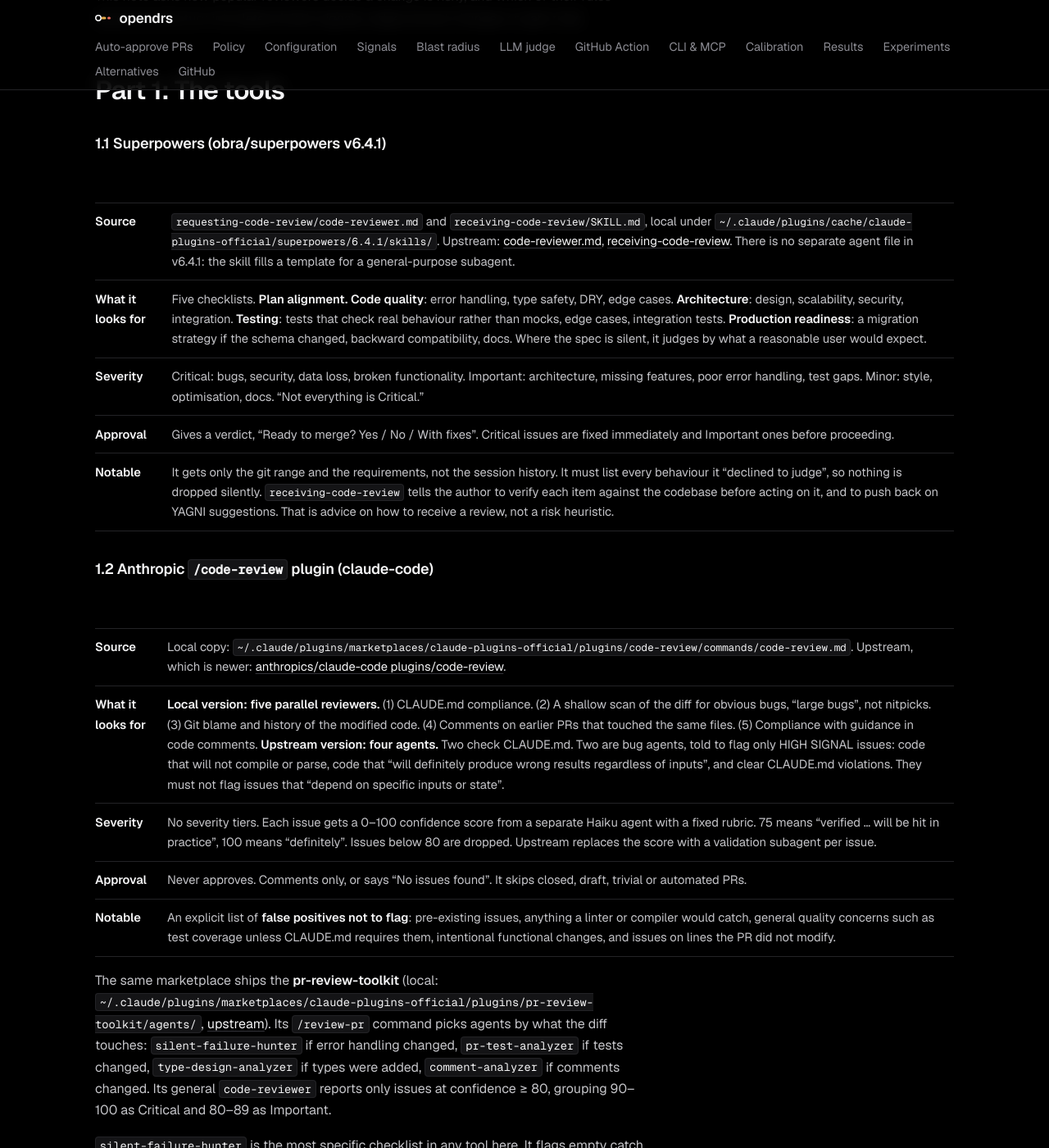
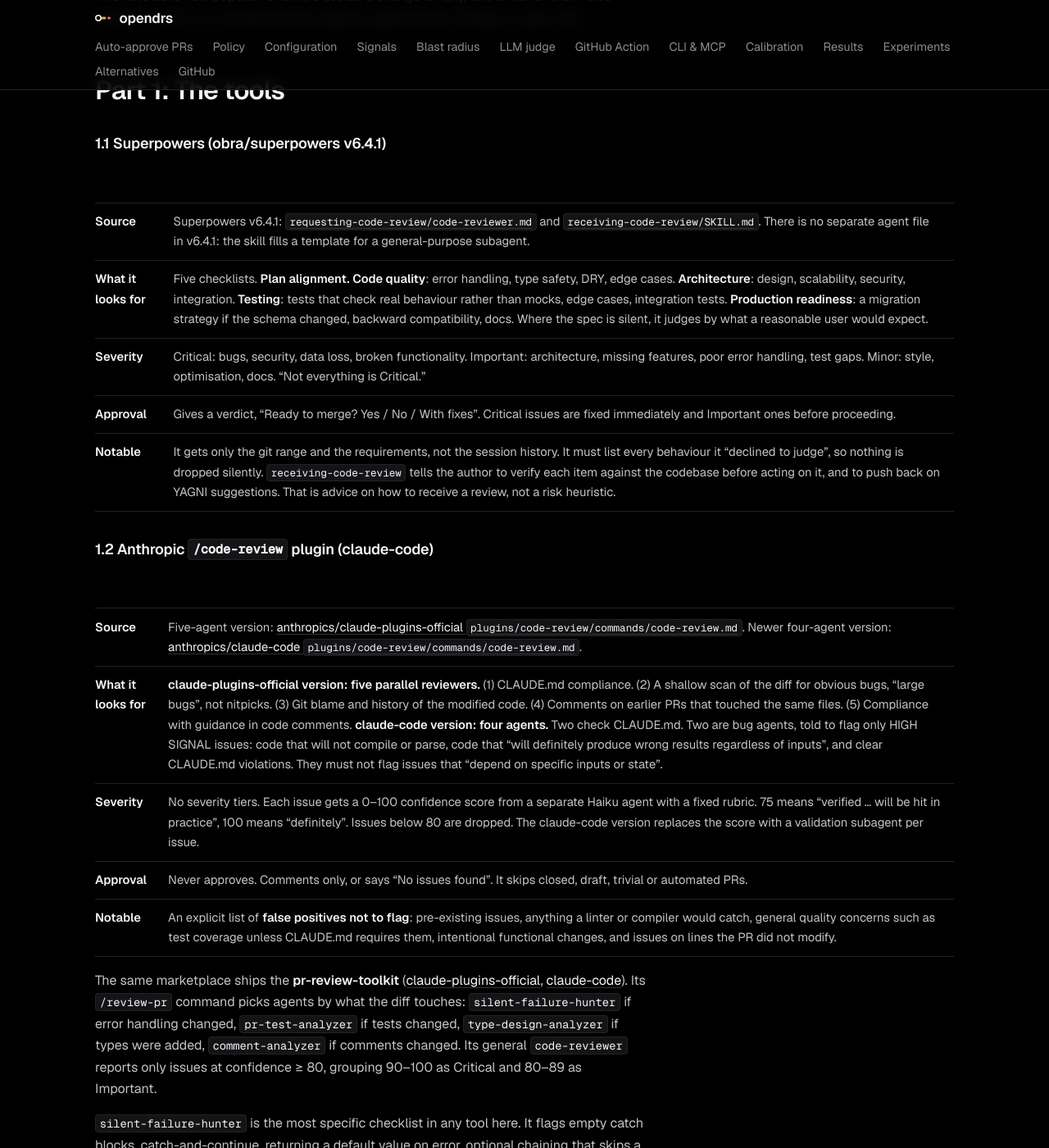
Before and after one commit to actions-marketplace-validations/error-path_opendrs, a Jekyll site: the page built from docs/research/2026-10-18-review-risk-heuristics.md, in a window 1280 px wide and 1400 px high, scrolled down 788 px. Shown: the whole window at 82% size. Built offline with Jekyll 4.4.1, drawn with Linux system fonts in a browser that asks for light colours; our own code applies the rules of GitHub Pages for plain Markdown files; some of the changed text lies outside the part shown.

Commit message:
docs(research): cite public URLs instead of local plugin paths
Co-Authored-By: Claude Opus 5.5 <noreply@anthropic.com>

```diff
--- a/docs/research/2026-10-18-review-risk-heuristics.md
+++ b/docs/research/2026-10-18-review-risk-heuristics.md
@@ -25,7 +25,7 @@ could turn into deterministic signals, judge-prompt changes or gate rules.
 
 | | |
 |---|---|
-| **Source** | `requesting-code-review/code-reviewer.md` and `receiving-code-review/SKILL.md`, local under `~/.claude/plugins/cache/claude-plugins-official/superpowers/6.4.1/skills/`. Upstream: [code-reviewer.md](https://github.com/obra/superpowers/blob/main/skills/requesting-code-review/code-reviewer.md), [receiving-code-review](https://github.com/obra/superpowers/blob/main/skills/receiving-code-review/SKILL.md). There is no separate agent file in v6.4.1: the skill fills a template for a general-purpose subagent. |
+| **Source** | Superpowers v6.4.1: [`requesting-code-review/code-reviewer.md`](https://github.com/obra/superpowers/blob/v6.4.1/skills/requesting-code-review/code-reviewer.md) and [`receiving-code-review/SKILL.md`](https://github.com/obra/superpowers/blob/v6.4.1/skills/receiving-code-review/SKILL.md). There is no separate agent file in v6.4.1: the skill fills a template for a general-purpose subagent. |
 | **What it looks for** | Five checklists. **Plan alignment.** **Code quality**: error handling, type safety, DRY, edge cases. **Architecture**: design, scalability, security, integration. **Testing**: tests that check real behaviour rather than mocks, edge cases, integration tests. **Production readiness**: a migration strategy if the schema changed, backward compatibility, docs. Where the spec is silent, it judges by what a reasonable user would expect. |
 | **Severity** | Critical: bugs, security, data loss, broken functionality. Important: architecture, missing features, poor error handling, test gaps. Minor: style, optimisation, docs. "Not everything is Critical." |
 | **Approval** | Gives a verdict, "Ready to merge? Yes / No / With fixes". Critical issues are fixed immediately and Important ones before proceeding. |
@@ -35,15 +35,15 @@ could turn into deterministic signals, judge-prompt changes or gate rules.
 
 | | |
 |---|---|
-| **Source** | Local copy: `~/.claude/plugins/marketplaces/claude-plugins-official/plugins/code-review/commands/code-review.md`. Upstream, which is newer: [anthropics/claude-code plugins/code-review](https://github.com/anthropics/claude-code/blob/main/plugins/code-review/commands/code-review.md). |
-| **What it looks for** | **Local version: five parallel reviewers.** (1) CLAUDE.md compliance. (2) A shallow scan of the diff for obvious bugs, "large bugs", not nitpicks. (3) Git blame and history of the modified code. (4) Comments on earlier PRs that touched the same files. (5) Compliance with guidance in code comments. **Upstream version: four agents.** Two check CLAUDE.md. Two are bug agents, told to flag only HIGH SIGNAL issues: code that will not compile or parse, code that "will definitely produce wrong results regardless of inputs", and clear CLAUDE.md violations. They must not flag issues that "depend on specific inputs or state". |
-| **Severity** | No severity tiers. Each issue gets a 0–100 confidence score from a separate Haiku agent with a fixed rubric. 75 means "verified ... will be hit in practice", 100 means "definitely". Issues below 80 are dropped. Upstream replaces the score with a validation subagent per issue. |
+| **Source** | Five-agent version: [anthropics/claude-plugins-official `plugins/code-review/commands/code-review.md`](https://github.com/anthropics/claude-plugins-official/blob/main/plugins/code-review/commands/code-review.md). Newer four-agent version: [anthropics/claude-code `plugins/code-review/commands/code-review.md`](https://github.com/anthropics/claude-code/blob/main/plugins/code-review/commands/code-review.md). |
+| **What it looks for** | **claude-plugins-official version: five parallel reviewers.** (1) CLAUDE.md compliance. (2) A shallow scan of the diff for obvious bugs, "large bugs", not nitpicks. (3) Git blame and history of the modified code. (4) Comments on earlier PRs that touched the same files. (5) Compliance with guidance in code comments. **claude-code version: four agents.** Two check CLAUDE.md. Two are bug agents, told to flag only HIGH SIGNAL issues: code that will not compile or parse, code that "will definitely produce wrong results regardless of inputs", and clear CLAUDE.md violations. They must not flag issues that "depend on specific inputs or state". |
+| **Severity** | No severity tiers. Each issue gets a 0–100 confidence score from a separate Haiku agent with a fixed rubric. 75 means "verified ... will be hit in practice", 100 means "definitely". Issues below 80 are dropped. The claude-code version replaces the score with a validation subagent per issue. |
 | **Approval** | Never approves. Comments only, or says "No issues found". It skips closed, draft, trivial or automated PRs. |
 | **Notable** | An explicit list of **false positives not to flag**: pre-existing issues, anything a linter or compiler would catch, general quality concerns such as test coverage unless CLAUDE.md requires them, intentional functional changes, and issues on lines the PR did not modify. |
 
 The same marketplace ships the **pr-review-toolkit**
-(local: `~/.claude/plugins/marketplaces/claude-plugins-official/plugins/pr-review-toolkit/agents/`,
-[upstream](https://github.com/anthropics/claude-code/tree/main/plugins/pr-review-toolkit/agents)).
+([claude-plugins-official](https://github.com/anthropics/claude-plugins-official/tree/main/plugins/pr-review-toolkit/agents),
+[claude-code](https://github.com/anthropics/claude-code/tree/main/plugins/pr-review-toolkit/agents)).
 Its `/review-pr` command
 picks agents by what the diff touches: `silent-failure-hunter` if error handling changed,
 `pr-test-analyzer` if tests changed, `type-design-analyzer` if types were added, `comment-analyzer`
@@ -56,14 +56,14 @@ failing call, broad catches, unjustified fallbacks, and retries that give up sil
 CRITICAL for a silent failure or broad catch, HIGH for a bad message or unjustified fallback,
 MEDIUM for missing context. `pr-test-analyzer` rates test gaps 1–10 (9–10 means data loss,
 security or system failure). `feature-dev`'s `code-reviewer`
-([upstream](https://github.com/anthropics/claude-code/blob/main/plugins/feature-dev/agents/code-reviewer.md))
+([source](https://github.com/anthropics/claude-code/blob/main/plugins/feature-dev/agents/code-reviewer.md))
 uses the same ≥ 80 confidence filter.
 
 ### 1.3 Anthropic security review (`/security-review` and the security-guidance plugin)
 
 | | |
 |---|---|
-| **Source** | [claude-code-security-review `.claude/commands/security-review.md`](https://github.com/anthropics/claude-code-security-review/blob/main/.claude/commands/security-review.md) and its [`findings_filter.py`](https://github.com/anthropics/claude-code-security-review/blob/main/claudecode/findings_filter.py). The security-guidance plugin: [`review_api.py`](https://github.com/anthropics/claude-plugins-official/blob/main/plugins/security-guidance/hooks/review_api.py) and [`patterns.py`](https://github.com/anthropics/claude-plugins-official/blob/main/plugins/security-guidance/hooks/patterns.py), local under `~/.claude/plugins/marketplaces/claude-plugins-official/plugins/security-guidance/hooks/`. |
+| **Source** | [claude-code-security-review `.claude/commands/security-review.md`](https://github.com/anthropics/claude-code-security-review/blob/main/.claude/commands/security-review.md) and its [`findings_filter.py`](https://github.com/anthropics/claude-code-security-review/blob/main/claudecode/findings_filter.py). The security-guidance plugin: [`review_api.py`](https://github.com/anthropics/claude-plugins-official/blob/main/plugins/security-guidance/hooks/review_api.py) and [`patterns.py`](https://github.com/anthropics/claude-plugins-official/blob/main/plugins/security-guidance/hooks/patterns.py). |
 | **What it looks for** | **`/security-review`**: only security issues "newly added by this PR", in five groups: input validation (SQL, command, XXE, template, NoSQL injection, path traversal), authn/authz, crypto and secrets, injection and code execution, data exposure. **security-guidance, two stages.** First a regex check on every edit: 24 rules such as `eval_injection`, `child_process_exec`, `pickle_deserialization`, `innerHTML_xss`, `tls_verification_disabled`, `unsafe_yaml_load` and `github_actions_workflow`. Then an agentic LLM review with a list of "high-miss patterns", which **name concrete diff shapes**: *control regression* (a deleted fail-closed validator replaced by a single condition), *sibling-path gate parity* (a guard added to one branch or handler but missing from its siblings), *fail-open state drift*, *allowlist semantic escape*, *gate/action field mismatch*, *security-registry fanout* (a new enum or field missing from sanitiser and redaction lists), *IaC omitted arg*, *CI/CD trust* (`pull_request_target` without a branch filter). |
 | **Severity** | `/security-review`: HIGH, MEDIUM, LOW. Confidence must be ≥ 0.8 to report, and false-positive subtasks drop anything below 8/10. security-guidance: critical, high, medium. Mediums are kept, because "dropping mediums ... filters out most real findings". |
 | **Approval** | None. They report findings. |
@@ -73,7 +73,7 @@ uses the same ≥ 80 confidence filter.
 
 | | |
 |---|---|
-| **Source** | Local: `~/.claude/plugins/synced/…/engineering/skills/code-review/SKILL.md`. Upstream: [knowledge-work-plugins](https://github.com/anthropics/knowledge-work-plugins/blob/main/engineering/skills/code-review/SKILL.md). |
+| **Source** | [anthropics/knowledge-work-plugins `engineering/skills/code-review/SKILL.md`](https://github.com/anthropics/knowledge-work-plugins/blob/main/engineering/skills/code-review/SKILL.md). |
 | **What it looks for** | **Security**: SQLi, XSS, CSRF, authn/authz, secrets, deserialisation, path traversal, SSRF. **Performance**: N+1, allocations, O(n²) in hot paths, missing indexes, unbounded queries or loops, resource leaks. **Correctness**: edge cases (empty, null, overflow), race conditions, error handling and propagation, off-by-one, type safety. **Maintainability.** |
 | **Severity** | 🔴 Critical in a table; other items are suggestions. |
 | **Approval** | Verdict: Approve, Request Changes, or Needs Discussion. |
@@ -116,7 +116,7 @@ checked in their source.
 1. **Only what the diff introduces.** Codex, PR-Agent, Kodus, `/code-review` and `/security-review`
    all exclude pre-existing issues and unchanged lines.
 2. **Concrete failure mode or nothing.** A finding must name a trigger, input or affected caller
-   (Codex rule 7, PR-Agent "concrete scenario" and `failure_modes.trigger`, upstream `/code-review`
+   (Codex rule 7, PR-Agent "concrete scenario" and `failure_modes.trigger`, claude-code `/code-review`
    "wrong results regardless of inputs"). Speculation is a false positive.
 3. **Find, then verify.** A second pass scores or refutes each finding before it counts:
    `/code-review` (≥ 80 / validation agents), `/security-review` (≥ 8/10), security-guidance (refute),
@@ -166,7 +166,7 @@ checked in their source.
 | H19 | **Low-risk shapes**: docs, tests only, formatting, logging, comments | 5: RADAR, cubic, PR-Agent (score 0 for docstrings), `/code-review` (skip trivial), Meta DRS | **`size.comment_only`**, safe categories, `size.new_files_only` | Yes for comments and docs. Logging and refactor need the LLM. |
 | H20 | **Author and source trust**: external contributor, bot, agent | 3: cubic, Greptile, `/code-review` (skip automated PRs) | **`sources.*`**, `expertise.*`, `policy/source.ts` | Yes. Already done. |
 | H21 | **Introduced by this diff, not pre-existing** | 6: Codex, PR-Agent, Kodus, `/code-review`, `/security-review`, security-guidance | Not stated in the prompt | Prompt rule, not a signal. |
-| H22 | **Concrete trigger required for a risk claim** | 5: Codex, PR-Agent, upstream `/code-review`, Kodus, `/security-review` | Partly: "Go above 0.5 only when you can name a concrete, plausible failure mode" applies to `risk`, but not to the hunk categories. | Prompt rule. |
+| H22 | **Concrete trigger required for a risk claim** | 5: Codex, PR-Agent, claude-code `/code-review`, Kodus, `/security-review` | Partly: "Go above 0.5 only when you can name a concrete, plausible failure mode" applies to `risk`, but not to the hunk categories. | Prompt rule. |
 
 **Literature context.** No paper we found measures H1, H2, H3 or H8 as JIT-defect predictors on
 their own. The tools use them as checklist items, which is not evidence that they predict defects.
```
